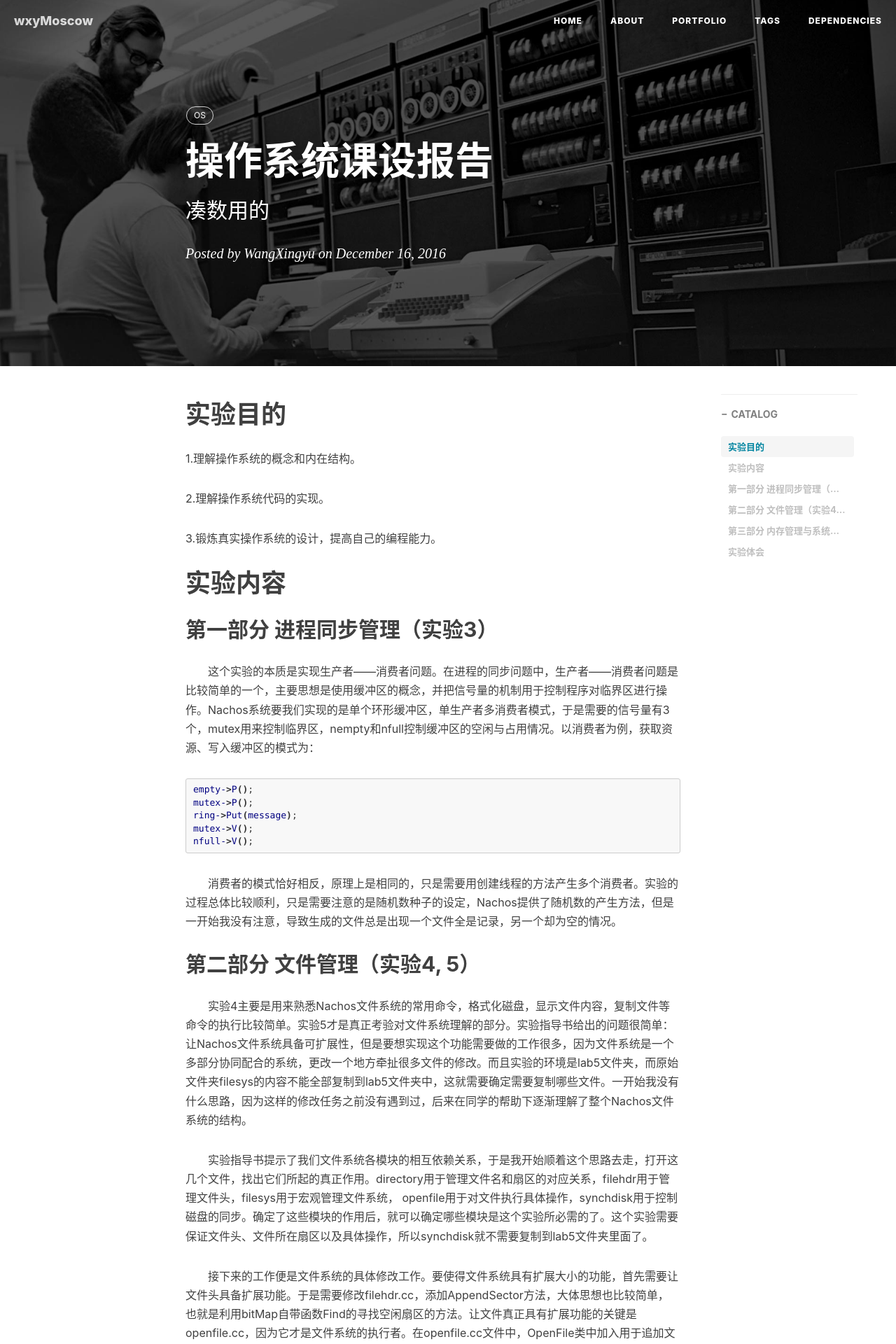
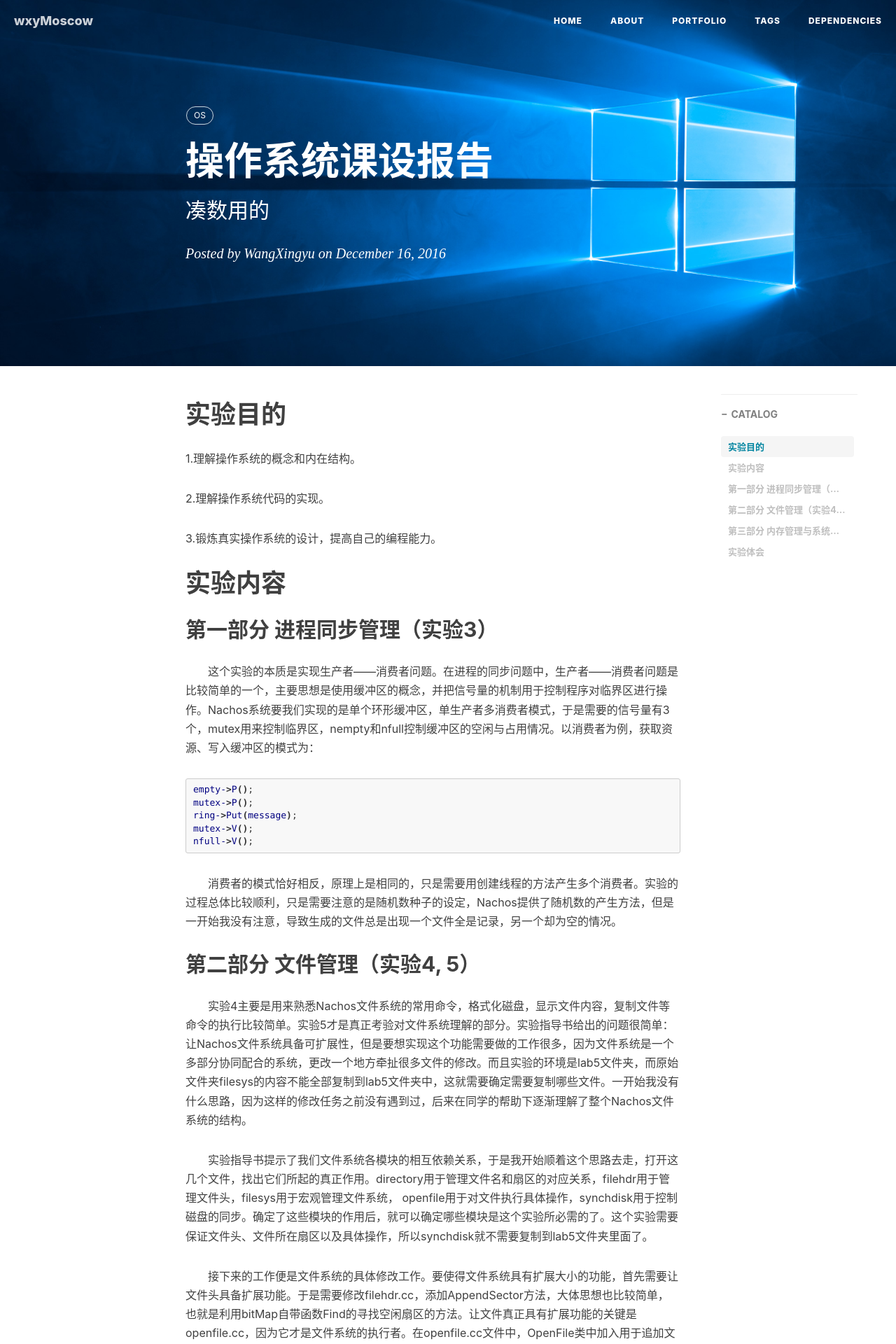
Before and after one commit to wxyMoscow/wxymoscow.github.com, a Jekyll site: the page built from _posts/2016-12-16-os-project.markdown, in a window 1280 px wide. Shown: the top 1920 px of the page at 70% size. Built offline with Jekyll 4.4.1, drawn with Linux system fonts in a browser that asks for light colours; nearby versions of some CDN libraries; comment, search, counter and statistics services are not loaded.

Commit message:
change some pictures

```diff
--- a/_posts/2016-12-16-os-project.markdown
+++ b/_posts/2016-12-16-os-project.markdown
@@ -4,7 +4,7 @@ title:      "操作系统课设报告"
 subtitle:   "凑数用的"
 date:       2016-12-16
 author:     "WangXingyu"
-header-img: "img/post-bg-unix-linux.jpg"
+header-img: "img/os.jpg"
 catalog: true
 tags:
     - OS
```
Also changed, not shown: img/os.jpg (added).
